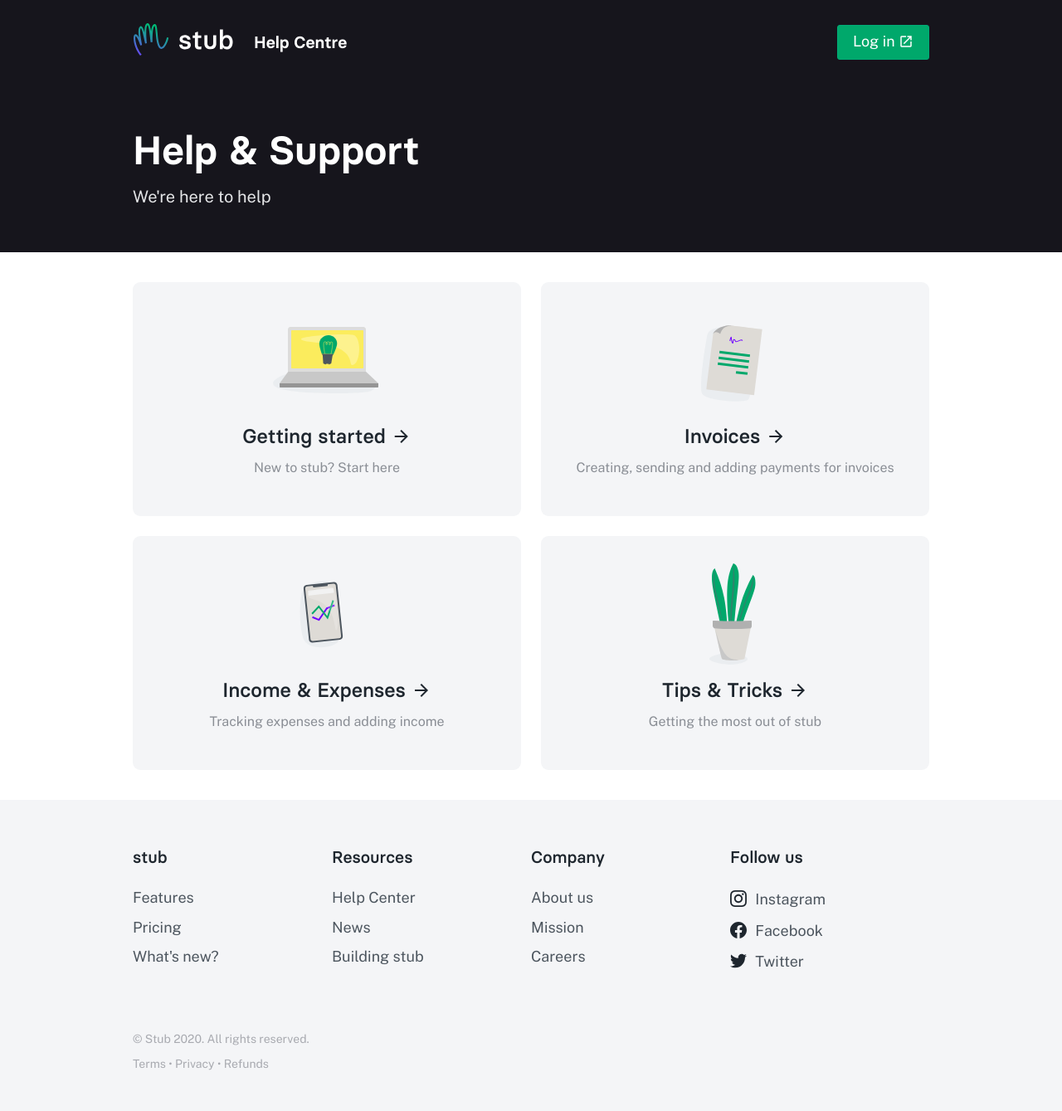
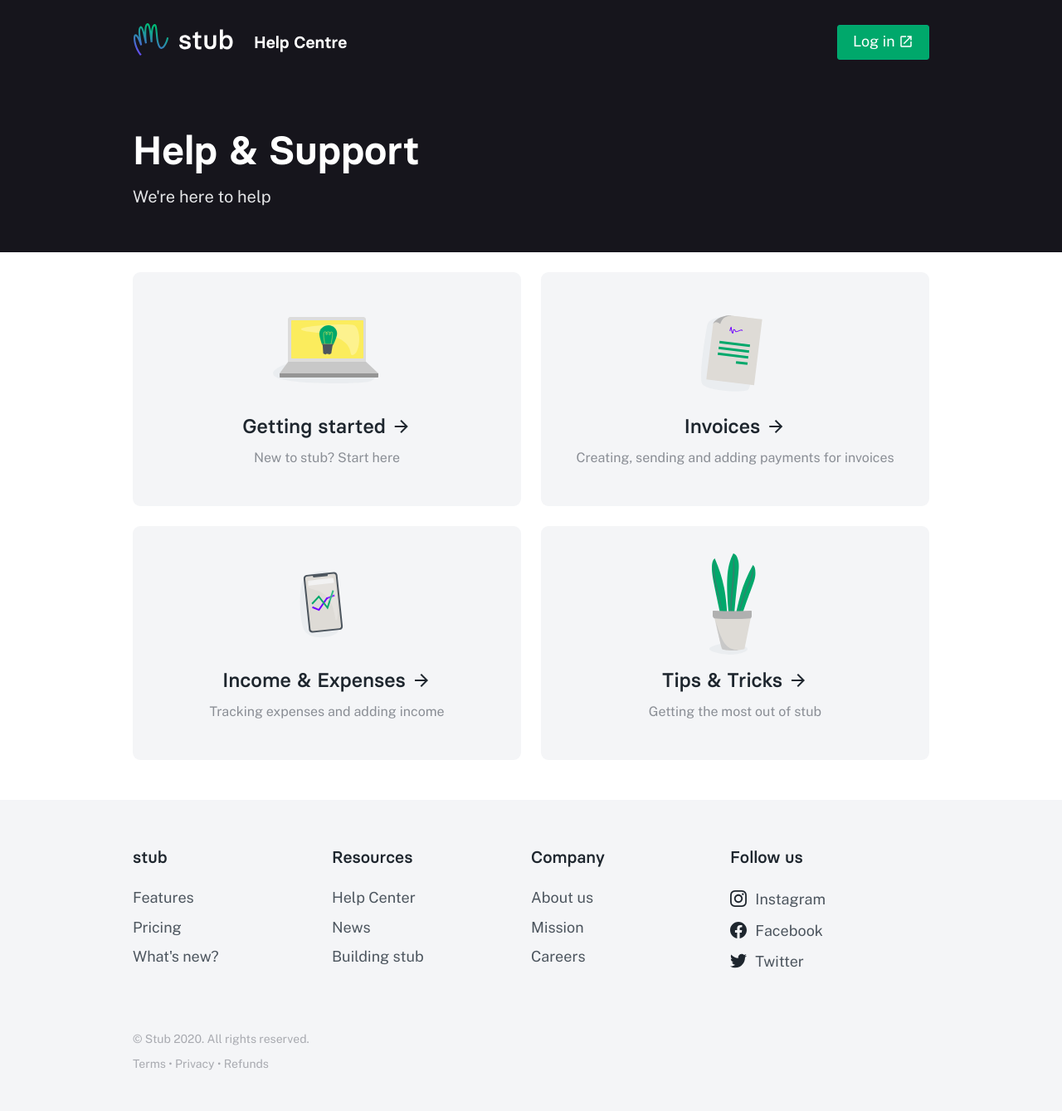
Before and after one commit to stubafrica/support-legacy, a Jekyll site: the page built from index.markdown, in a window 1280 px wide. Shown: the whole page at 83% size. Built offline with Jekyll 4.4.1, drawn with Linux system fonts in a browser that asks for light colours; comment, search, counter and statistics services are not loaded.

Commit message:
content basics and layout updates

```diff
--- a/_sass/_layout.scss
+++ b/_sass/_layout.scss
@@ -103,7 +103,7 @@ header {
         border-radius: 9px;
         display: block;
         text-align: center;
-        margin: 12px 0;
+        margin: 0 0 12px;
         padding: 12px;
         box-sizing: border-box;
         transition: transform 0.05s linear;
@@ -159,6 +159,7 @@ header {
         .hero {
             width: calc(50% - 12px);
             padding: 18px;
+            margin: 0 0 24px;
         }
     }
 }
@@ -179,7 +180,7 @@ header {
     .toc {
         width: 100%;
         margin: 0;
-        padding: 0 0 12px;
+        padding: 0 0 12px 0;
         box-sizing: border-box;
         border-bottom: 1px solid $gray-200;
         font-family: $display-font-family;
@@ -212,7 +213,7 @@ header {
 @media (min-width: $breakpoint-lg) {
     .toc-and-content {
         .toc {
-            padding: 24px 0;
+            padding: 0 0 24px 24px;
             width: 33%;
             order: 2;
             border-bottom: none;
--- a/_sass/_typography.scss
+++ b/_sass/_typography.scss
@@ -96,6 +96,19 @@ a {
 
     &:hover {
         color: $primary-active;
+    }
+}
+.video {
+    position: relative;
+    height:0;
+    padding-bottom: 56.3%;
+
+    iframe {
+      position: absolute;
+      top: 0;
+      left: 0;
+      width: 100%;
+      height: 100%;
     }
 }
 
--- a/invoices.markdown
+++ b/invoices.markdown
@@ -4,4 +4,6 @@ title: Invoices
 subtitle: Creating, sending and adding payments for invoices
 ---
 
-<p class="intro">Stub is a financial management platform for smart businesses. From invoicing to insights, stub takes care of your finances so you can take care of your business.</p>
+<div class="video">
+    <iframe width="560" height="315" src="https://www.youtube.com/embed/bUBMDWy0-S8" frameborder="0" allow="accelerometer; autoplay; encrypted-media; gyroscope; picture-in-picture" allowfullscreen></iframe>
+</div>
```
Also changed, not shown: getting-started.markdown (line endings or trailing spaces).
